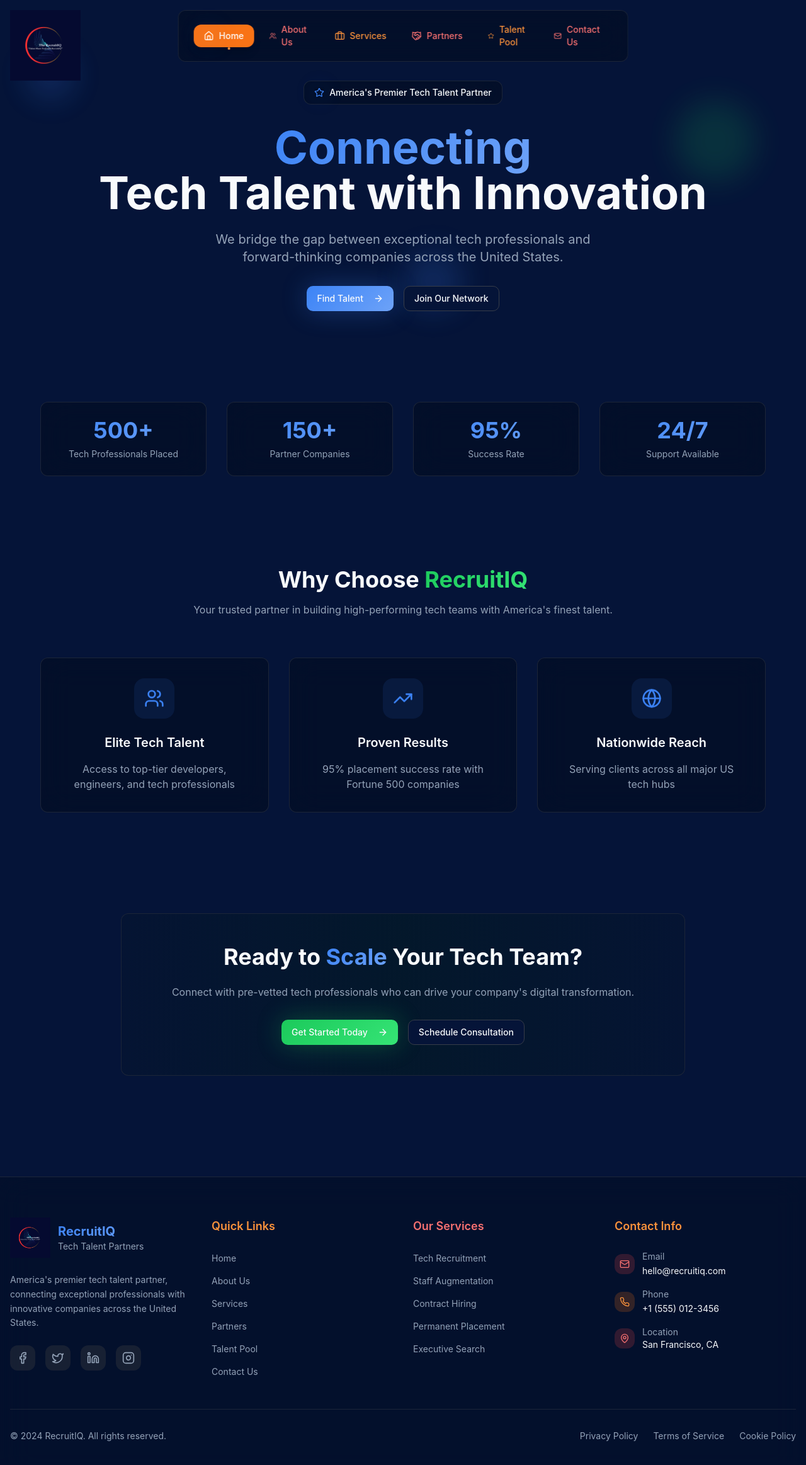
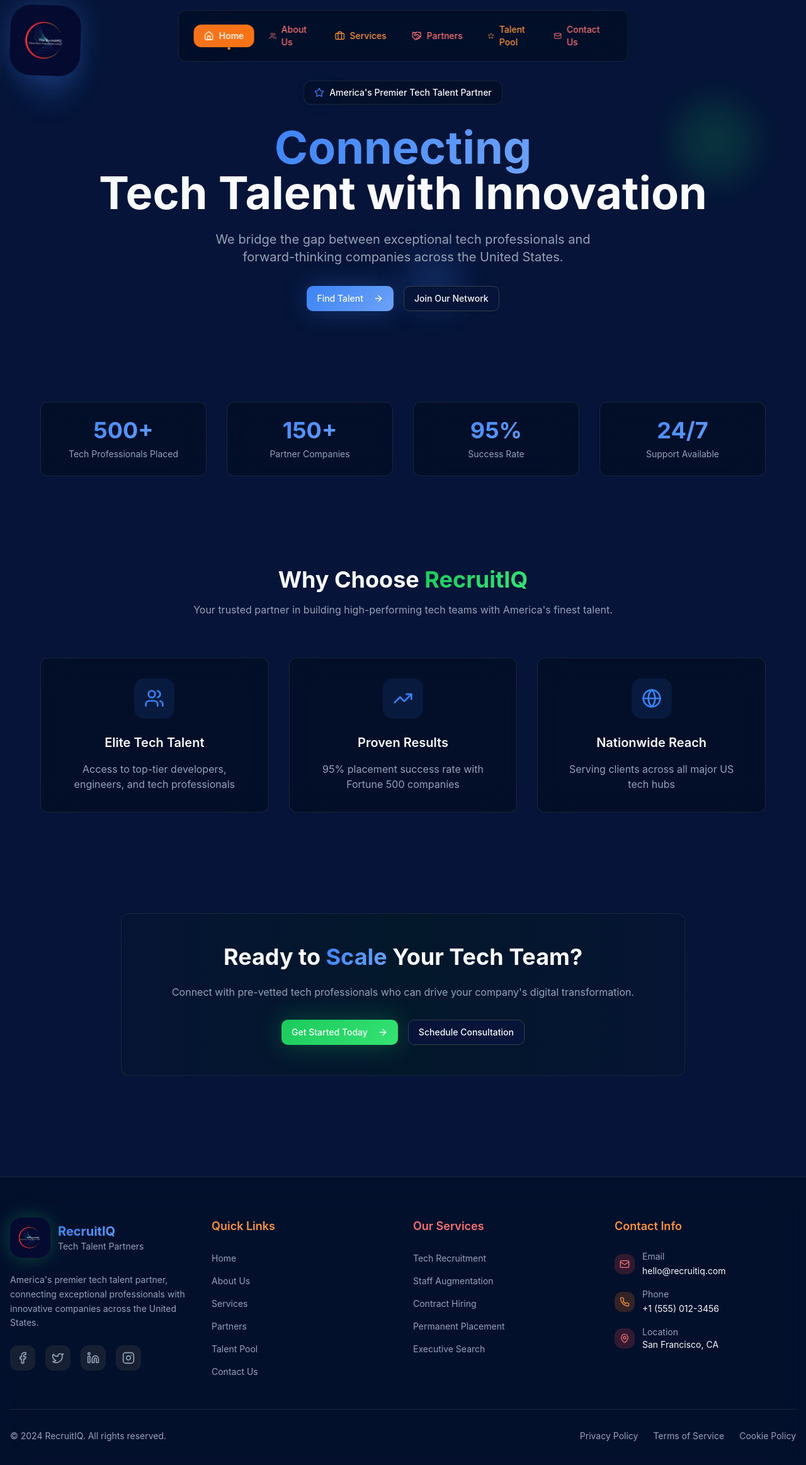
Before and after one commit to RahulAdminRecruitIQ/fluent-design-site, a React (Vite) app: page / in a window 1280 px wide. Shown: the top 2326 px of the page at 63% size. Built offline with nearby package versions, Linux system fonts and the light colour scheme.

Commit message:
Add Logo Animation and Styling

```diff
--- a/src/components/FloatingNavbar.tsx
+++ b/src/components/FloatingNavbar.tsx
@@ -28,14 +28,13 @@ const FloatingNavbar = () => {
 
   return (
     <>
-      {/* Logo in top left corner - increased by 40% with full transparency */}
+      {/* Logo in top left corner with animation */}
       <div className="fixed top-4 left-4 z-50">
         <Link to="/" className="block">
           <img
             src="/lovable-uploads/701dd089-6545-4ee7-8e74-7ab9dad361ec.png"
             alt="The RecruitIQ"
-            className="w-[89px] h-[89px] md:w-[112px] md:h-[112px] opacity-100 hover:opacity-90 transition-opacity duration-300"
-            style={{ mixBlendMode: 'normal' }}
+            className="w-[89px] h-[89px] md:w-[112px] md:h-[112px] logo-animated"
           />
         </Link>
       </div>
--- a/src/components/Footer.tsx
+++ b/src/components/Footer.tsx
@@ -36,7 +36,7 @@ const Footer = () => {
               <img
                 src="/lovable-uploads/701dd089-6545-4ee7-8e74-7ab9dad361ec.png"
                 alt="The RecruitIQ"
-                className="w-16 h-16 opacity-100"
+                className="w-16 h-16 logo-animated-small"
               />
               <div className="ml-3">
                 <h3 className="text-xl font-bold text-gradient-primary">RecruitIQ</h3>
--- a/src/index.css
+++ b/src/index.css
@@ -108,6 +108,33 @@
 }
 
 @layer components {
+  /* Logo Animation Styles */
+  .logo-animated {
+    @apply opacity-100 transition-all duration-500;
+    border-radius: 30%;
+    border: none;
+    animation: logo-glow 3s ease-in-out infinite, logo-float 4s ease-in-out infinite;
+    filter: drop-shadow(0 0 20px rgba(59, 130, 246, 0.3));
+  }
+
+  .logo-animated:hover {
+    transform: scale(1.1) rotate(5deg);
+    filter: drop-shadow(0 0 30px rgba(59, 130, 246, 0.5));
+  }
+
+  .logo-animated-small {
+    @apply opacity-100 transition-all duration-300;
+    border-radius: 30%;
+    border: none;
+    animation: logo-glow-subtle 4s ease-in-out infinite;
+    filter: drop-shadow(0 0 10px rgba(59, 130, 246, 0.2));
+  }
+
+  .logo-animated-small:hover {
+    transform: scale(1.05);
+    filter: drop-shadow(0 0 15px rgba(59, 130, 246, 0.4));
+  }
+
   /* Floating Elements */
   .floating-card {
     @apply bg-card/80 backdrop-blur-xl border border-border/50 rounded-xl shadow-[var(--shadow-float)];
@@ -264,6 +291,34 @@
     100% { transform: translateX(-50%); }
   }
 
+  /* Logo specific animations */
+  @keyframes logo-glow {
+    0%, 100% {
+      filter: drop-shadow(0 0 20px rgba(59, 130, 246, 0.3));
+    }
+    50% {
+      filter: drop-shadow(0 0 30px rgba(34, 197, 94, 0.4));
+    }
+  }
+
+  @keyframes logo-float {
+    0%, 100% {
+      transform: translateY(0px) rotate(0deg);
+    }
+    50% {
+      transform: translateY(-8px) rotate(2deg);
+    }
+  }
+
+  @keyframes logo-glow-subtle {
+    0%, 100% {
+      filter: drop-shadow(0 0 10px rgba(59, 130, 246, 0.2));
+    }
+    50% {
+      filter: drop-shadow(0 0 15px rgba(34, 197, 94, 0.3));
+    }
+  }
+
   /* Animation Classes */
   .animate-slide-up {
     animation: slide-in-up 0.6s ease-out forwards;
```
